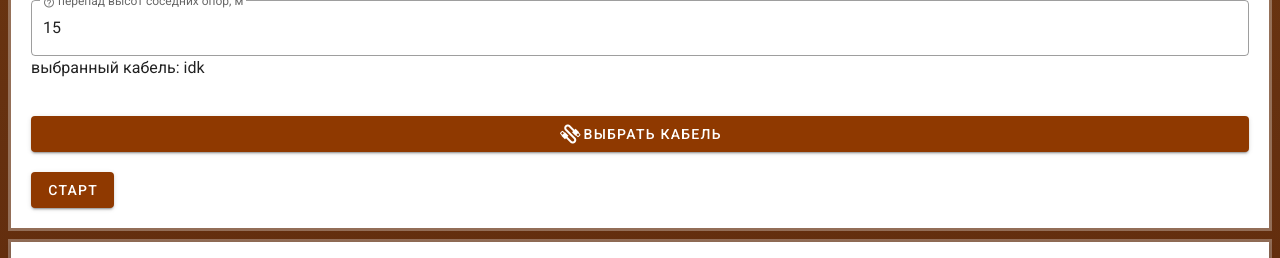
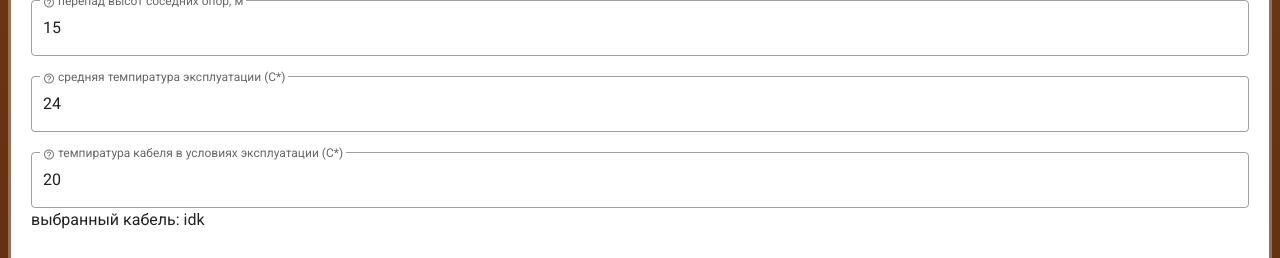
Before and after one commit to Axm749/SHD_Vue, a Vue app: page / in a window 1280 px wide. Shown: the part 2145-2403 px from the top of the page. Built offline with nearby package versions, Linux system fonts and the light colour scheme.

Commit message:
вычисления влс до пункта 2.6

```diff
--- a/src/components/vls.vue
+++ b/src/components/vls.vue
@@ -88,6 +88,47 @@
                 title="перепад высот соседних опор, м"
                 imageUrl=''
                 v-bind:desc = "componentInfo.incomes[3]"
+            />
+        </template>
+      </v-text-field>
+
+
+      <v-text-field
+        flat
+        type="number"
+        required
+        outlined
+        clearable
+        :rules="rule"
+        hide-details="auto"
+        v-model.number="T_sr"
+        class="mt-5"
+      >
+        <template v-slot:label>
+            <toolbarInfo
+                title="средняя темпиратура эксплуатации (С*)"
+                imageUrl=''
+                v-bind:desc = "componentInfo.incomes[4]"
+            />
+        </template>
+      </v-text-field>
+
+      <v-text-field
+        flat
+        type="number"
+        required
+        outlined
+        clearable
+        :rules="rule"
+        hide-details="auto"
+        v-model.number="T"
+        class="mt-5"
+      >
+        <template v-slot:label>
+            <toolbarInfo
+                title="темпиратура кабеля в условиях эксплуатации (С*)"
+                imageUrl=''
+                v-bind:desc = "componentInfo.incomes[5]"
             />
         </template>
       </v-text-field>
@@ -187,9 +228,11 @@ export default {
         name: 'Воздушные линии связи',
         incomes: [
         'm, погонный вес кабеля (кг/км)',
-        'L, расстояние между столбами',
-        'S, стрела провиса - насколько кабель провисает в нижайшей точке',
-        'h – перепад высот между точками подвеса кабеля, м',
+        'L, расстояние между столбами (м)',
+        'S, стрела провиса - насколько кабель провисает в нижайшей точке (м)',
+        'h – перепад высот между точками подвеса кабеля (м)',
+        'T_sr – средняя темпиратура эксплуатации (С*)',
+        'T – темпиратура кабеля в условиях эксплуатации (С*)',
         ],
         outcomes: [
         'выходная величина',
@@ -211,21 +254,30 @@ export default {
       // а вот отсюда уже нужные для вычисления переменные
 
       // константы:
-      g: 9.8, //ускорение свободного падения, константа
+      g: 9.8,   // ускорение свободного падения, константа
+
 
 
       // входные параметры
       m: 100,   // удельный весь кабеля (кг/км)
-      L: 20,   // расстояние вежду опорами (м)
-      S: 5,   // Стрела провеса
-      h: 15,     // Перепад высот между точками подвеса кабеля
+      L: 20,    // расстояние вежду опорами (м)
+      S: 5,     // Стрела провеса
+      h: 15,    // Перепад высот между точками подвеса кабеля
+
+      T_sr: 24, // Средняя темпиратура эксплуатации
+      T: 20,    // темпиратура кабеля в условиях эксплуатации
+
+
 
 
       // Получаемое из таблички
-      E_kab: 0,   // модуль упругости кабеля (кН/мм^2)
-      // ЗДЕСЬ Я ХЗ, КАКАЯ ИМЕННО УПРУГОСТЬ. ЛИБО НАЧАЛЬНАЯ, ЛИБО КОНЕЧНАЯ, ЛИБО ВЫТЯЖКИ
-      S_kab: 0,   // сечение кабеля (мм^2)
-      TKLR: 1,    //
+      // для примера берётся ДПТ до 48ОВ, с МДРН = 4
+      E_kab: 4.56,   // модуль упругости кабеля (кН/мм^2)
+      // ЗДЕСЬ Я ХЗ, КАКАЯ ИМЕННО УПРУГОСТЬ. ЛИБО НАЧАЛЬНАЯ, ЛИБО КОНЕЧНАЯ, ЛИБО ВЫТЯЖКИ... беру начальную
+      S_kab: 116.3,   // сечение кабеля (мм^2)
+      TKLR: 16.92,    // Темпиратурный коэффициент линейного расширения (1/С*)
+
+
 
       // нужные для внутренних расчетов
       W_kab: 0,   // Вес кабеля (Н/м)
@@ -260,6 +312,10 @@ export default {
       this.task_2_3()
 
       this.task_2_4()
+
+      this.task_2_5()
+
+      this.task_2_6()
 
     },
 
@@ -303,7 +359,7 @@ export default {
       this.L_kab = (
         this.L + 4/3 * ( this.S1^2 / this.L1 + this.S2^2 / this.L2 )
       ).toFixed(this.decimalsRounding)
-      console.log('длина подвешенного кабеля, м', this.K_kab)
+      console.log('длина подвешенного кабеля, м', this.L_kab)
     },
 
     // Длина кабеля в ненагруженном состоянии
@@ -311,7 +367,15 @@ export default {
       this.L_n0 = (
         this.L_kab / (1 + (this.H_nach / (this.E_kab * this.S_kab)))
       ).toFixed(this.decimalsRounding)
-      console.log('длина подвешенного кабеля, м', this.K_kab)
+      console.log('Длина кабеля в ненагруженном состоянии, м', this.L_n0)
+    },
+
+    // Длина кабеля в ненагруженном состоянии с учетом температуры
+    task_2_6(){
+      this.L_nk = (
+        this.L_n0 * (1 + this.TKLR * (this.T - this.T_sr))
+      ).toFixed(this.decimalsRounding)
+      console.log('Длина кабеля в ненагруженном состоянии с учетом температуры, м', this.L_nk)
     },
 
 
```
